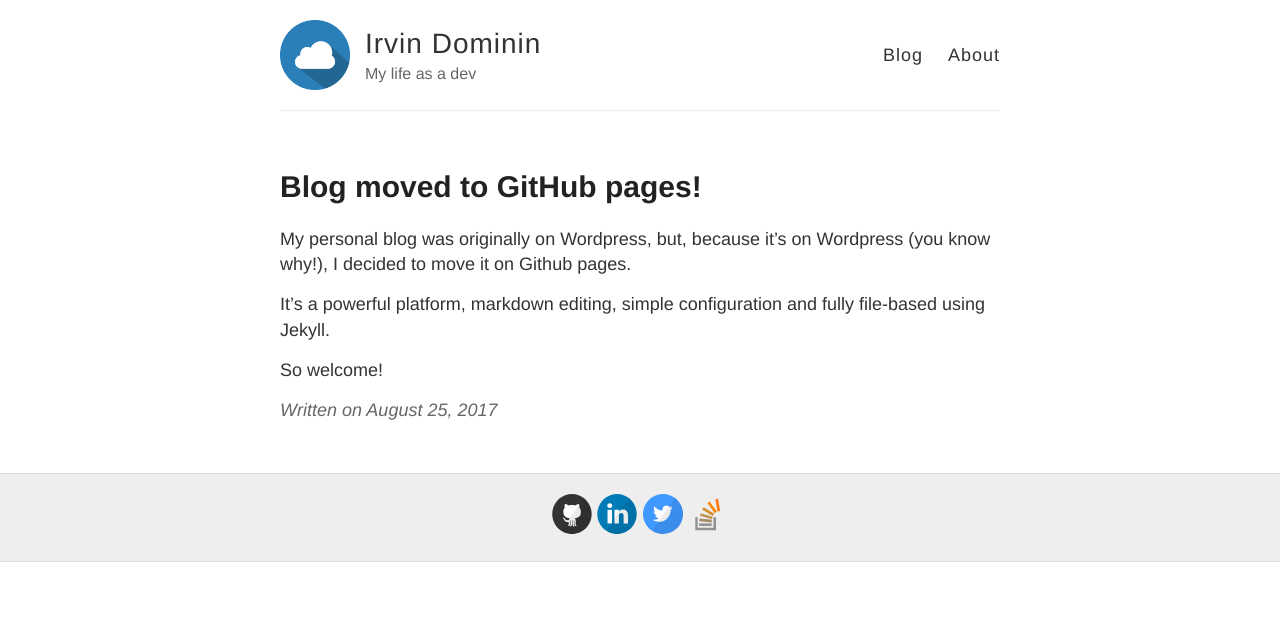
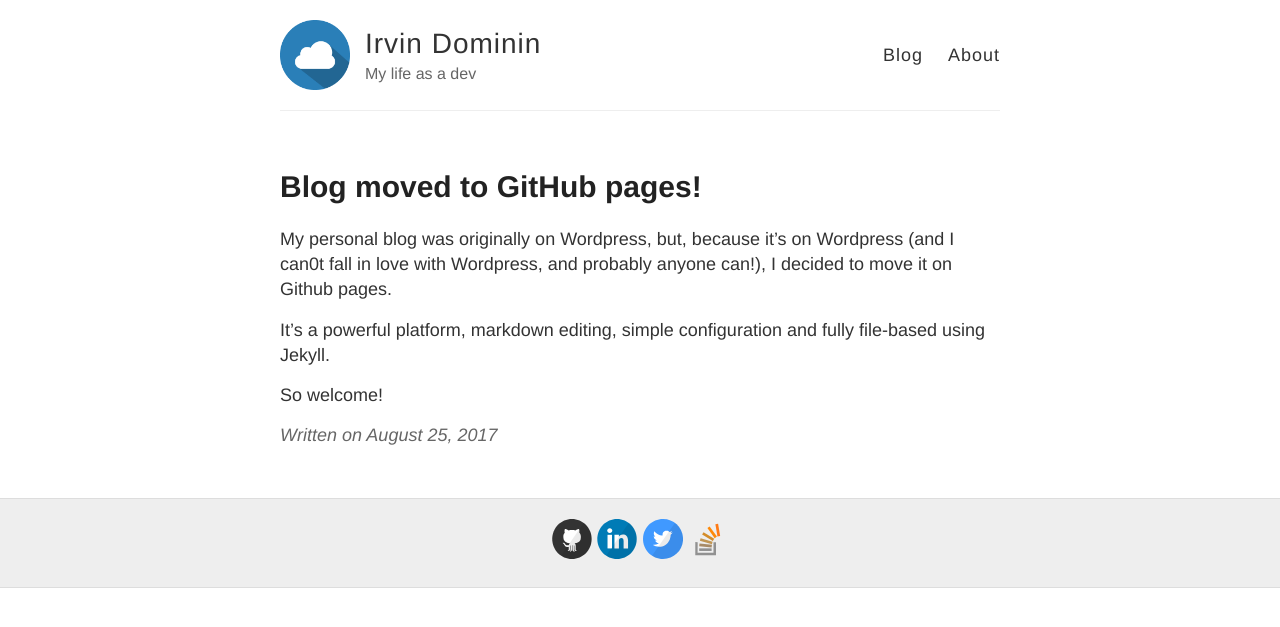
Before and after one commit to IrvinDominin/irvindominin.github.io, a Jekyll site: the page built from _posts/2017-8-25-Blog-Moved.md, in a window 1280 px wide. Shown: the top 627 px of the page. Built offline with Jekyll 4.4.1, drawn with Linux system fonts in a browser that asks for light colours; comment, search, counter and statistics services are not loaded.

Commit message:
Little change on the post

```diff
--- a/_posts/2017-8-25-Blog-Moved.md
+++ b/_posts/2017-8-25-Blog-Moved.md
@@ -3,7 +3,7 @@ layout: post
 title: Blog moved to GitHub pages!
 ---
 
-My personal blog was originally on Wordpress, but, because it's on Wordpress (you know why!), I decided to move it on Github pages.
+My personal blog was originally on Wordpress, but, because it's on Wordpress (and I can0t fall in love with Wordpress, and probably anyone can!), I decided to move it on Github pages.
 
 It's a powerful platform, markdown editing, simple configuration and fully file-based using Jekyll.
 
```
